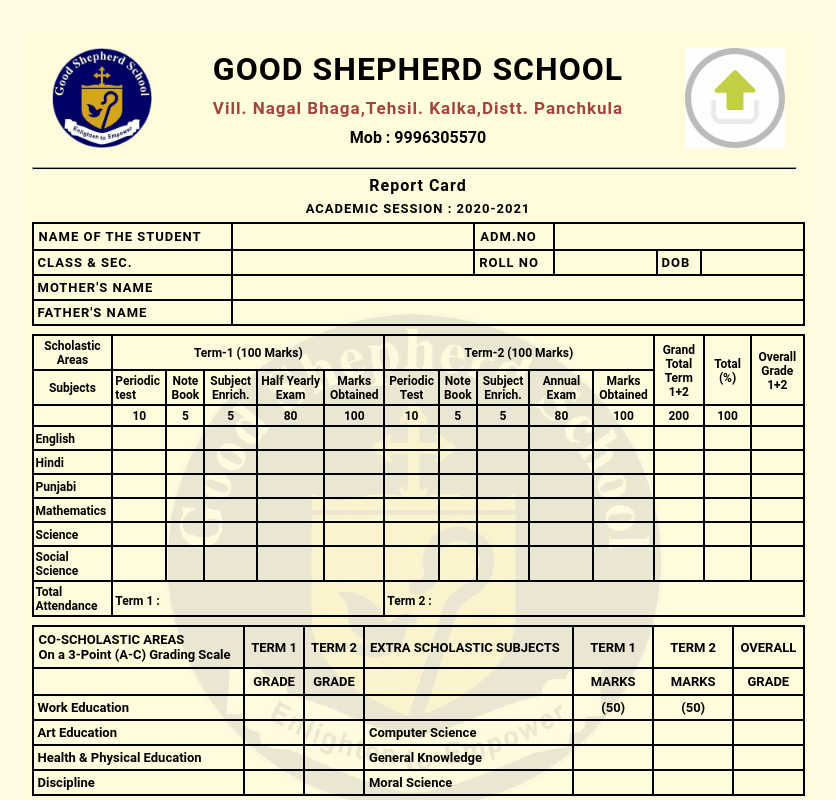
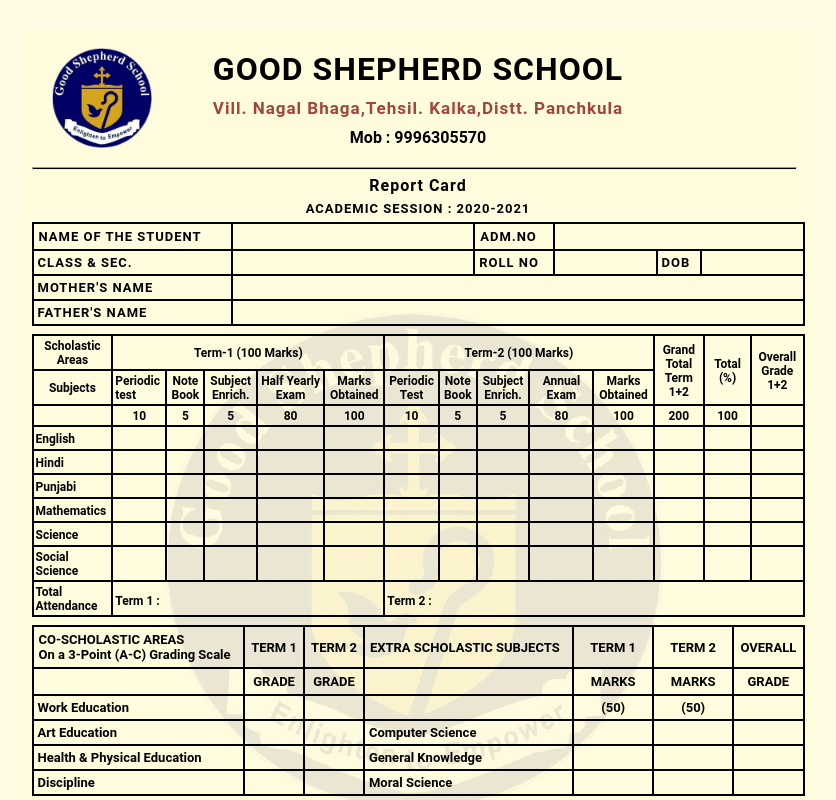
Before and after one commit to vijaykumar1998210/Gsschool, a React (Create React App) app: page / in a window 1280 px wide. Shown: the top 800 px of the page, without its empty margins (222-1058 px from the left). Built offline with nearby package versions, Linux system fonts and the light colour scheme.

Commit message:
8th attempt

```diff
--- a/src/App.js
+++ b/src/App.js
@@ -1,4 +1,4 @@
-import React ,{useRef}from "react";
+import React, { useRef } from "react";
 import "./App.css";
 import Header from "./Header";
 import Photo from "./Photo";
@@ -15,9 +15,7 @@
     return (
       <div className="App">
         <Header />
-        <div className="photo_container">
-          <Photo />
-        </div>
+        <div className="photo_container"></div>
         <Table1 />
         <Table2 />
         <Table3 />
```
